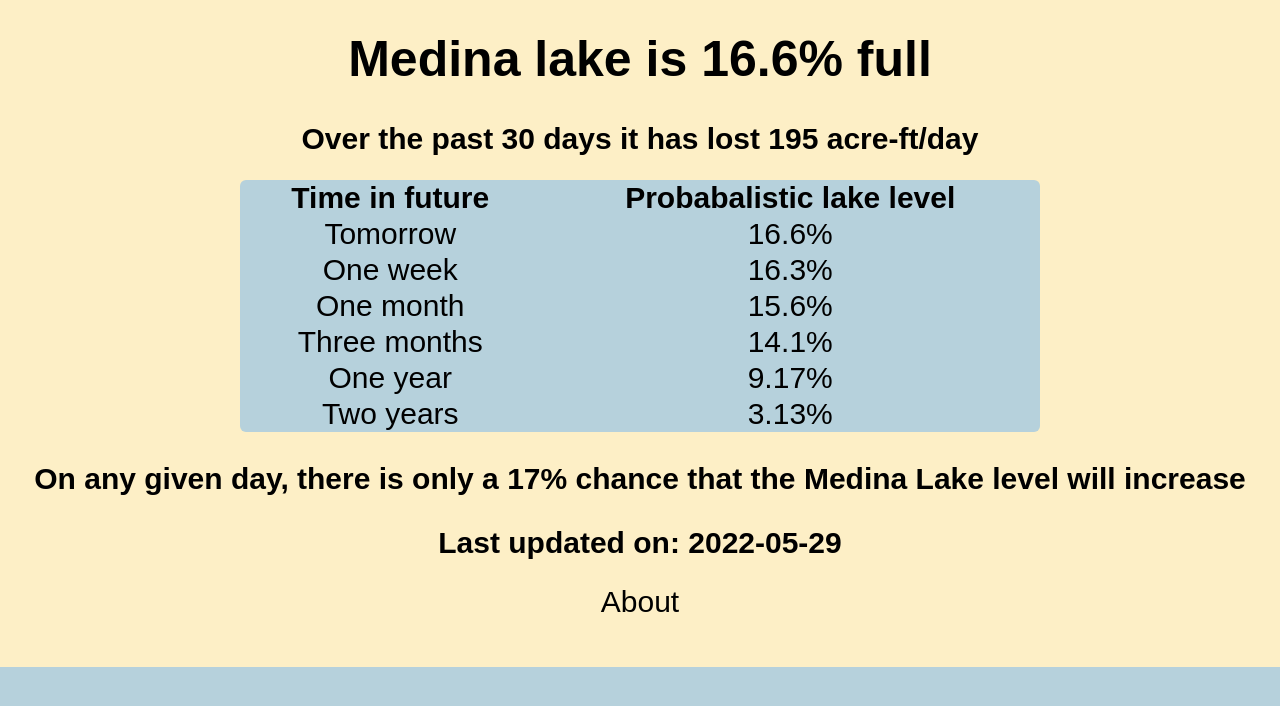
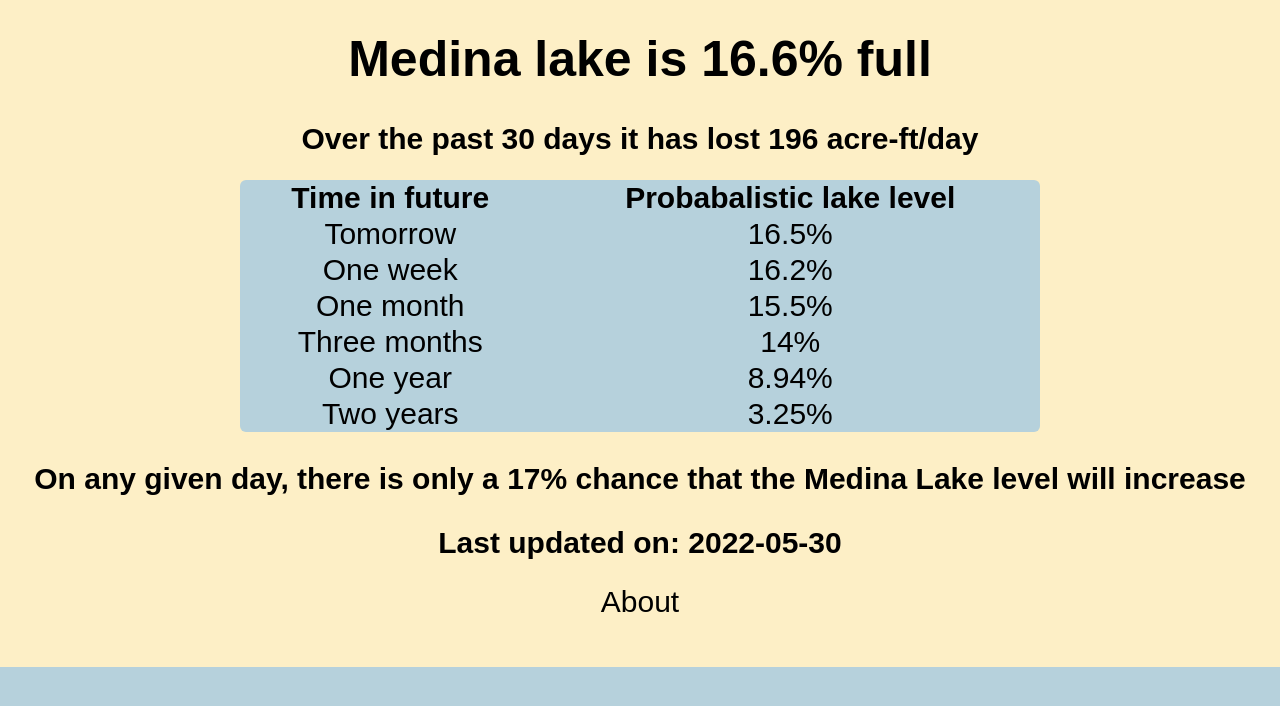
Before and after one commit to awkwardtriceratops/medinalakelevel, a plain HTML site: page index.html in a window 1280 px wide. Drawn offline with Linux system fonts and the light colour scheme.

Commit message:
Update index.html

```diff
--- a/index.html
+++ b/index.html
@@ -1 +1 @@
-<head> <meta charset="utf-8"> <meta name="viewport" content="width=device-width, initial-scale=1"> <title>Home</title> <link rel="stylesheet" href="css.css"> <script src="script.js"></script></head><body> <div class="header"> <h1 id="logo">Medina lake is 16.6% full</h1> <h2 id="subtitle">Over the past 30 days it has lost 195 acre-ft/day</h2> </div> </div></body><table><tr><th>Time in future</th><th>Probabalistic lake level</th></tr><tr><td>Tomorrow</td><td>16.6%</td></tr><tr><td>One week</td><td>16.3%</td></tr><tr><td>One month</td><td>15.6%</td></tr><tr><td>Three months</td><td>14.1%</td></tr><tr><td>One year</td><td>9.17%</td></tr><tr><td>Two years</td><td>3.13%</td></tr></table><h2 id="subtitle">On any given day, there is only a 17% chance that the Medina Lake level will increase </h2><h2 id="subtitle">Last updated on: 2022-05-29</h2><a id="subtitle" href="about.html" style="text-align: center;margin: 0 auto; display:block;">About</a>
+<head> <meta charset="utf-8"> <meta name="viewport" content="width=device-width, initial-scale=1"> <title>Home</title> <link rel="stylesheet" href="css.css"> <script src="script.js"></script></head><body> <div class="header"> <h1 id="logo">Medina lake is 16.6% full</h1> <h2 id="subtitle">Over the past 30 days it has lost 196 acre-ft/day</h2> </div> </div></body><table><tr><th>Time in future</th><th>Probabalistic lake level</th></tr><tr><td>Tomorrow</td><td>16.5%</td></tr><tr><td>One week</td><td>16.2%</td></tr><tr><td>One month</td><td>15.5%</td></tr><tr><td>Three months</td><td>14%</td></tr><tr><td>One year</td><td>8.94%</td></tr><tr><td>Two years</td><td>3.25%</td></tr></table><h2 id="subtitle">On any given day, there is only a 17% chance that the Medina Lake level will increase </h2><h2 id="subtitle">Last updated on: 2022-05-30</h2><a id="subtitle" href="about.html" style="text-align: center;margin: 0 auto; display:block;">About</a>
```
